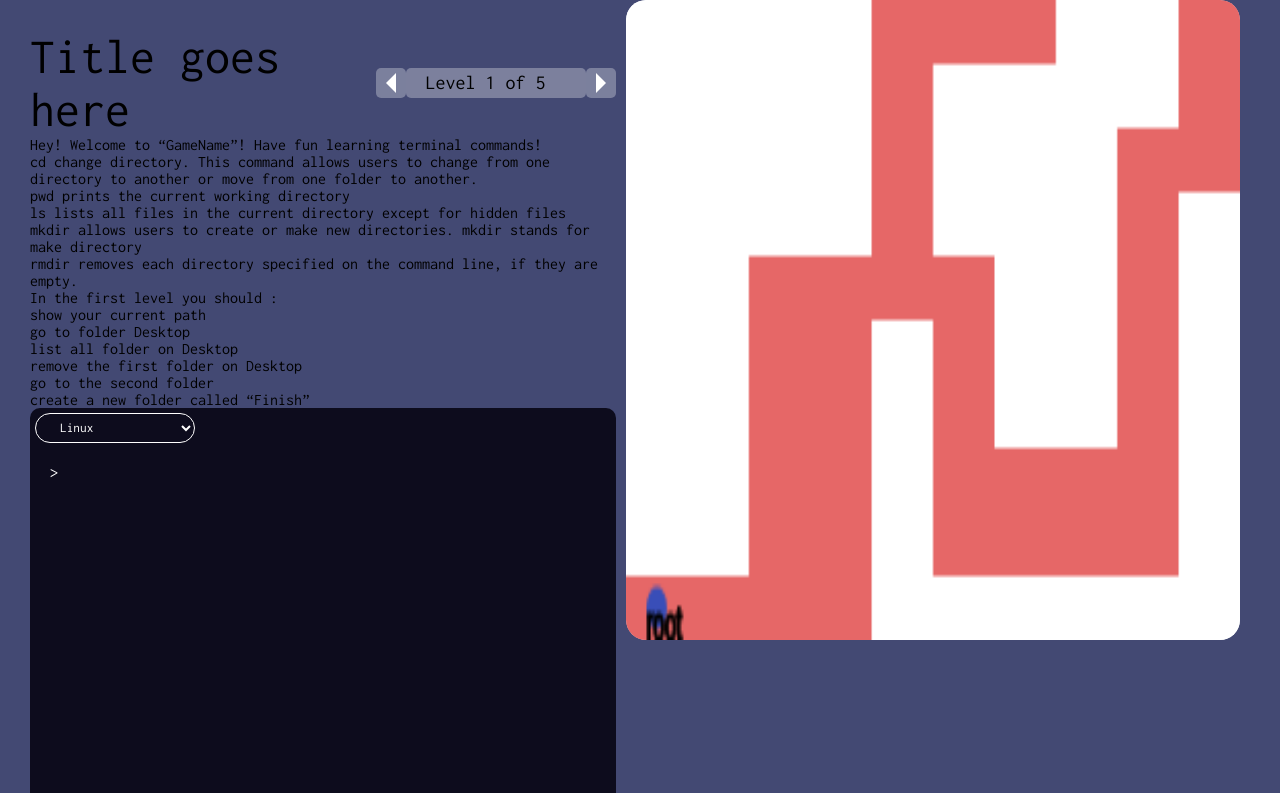
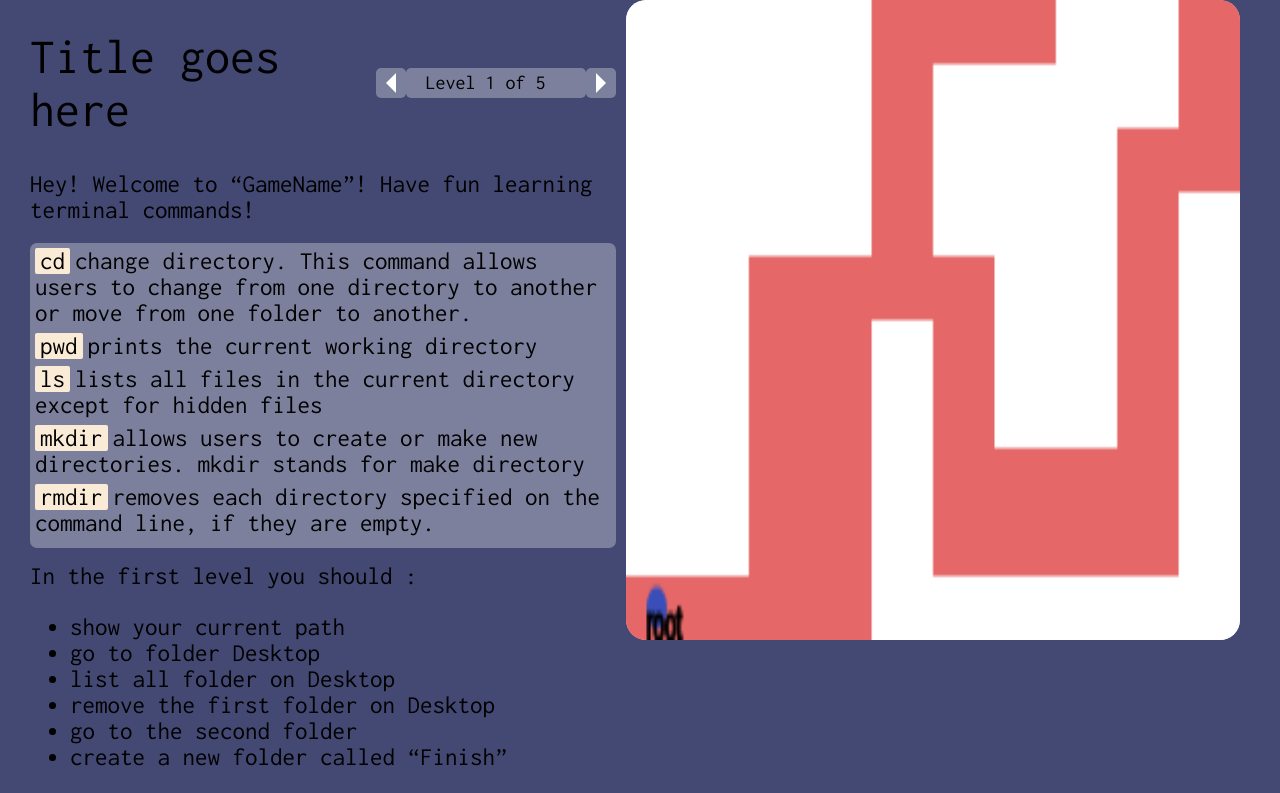
Before and after one commit to aruzhansabitkyzy/bash-learning-game, a React (Create React App) app in the folder game-front/: page /play in a window 1280 px wide. Shown: the top 793 px of the page. Built offline with nearby package versions, Linux system fonts and the light colour scheme.

Commit message:
character moving

```diff
--- a/game-front/src/App.js
+++ b/game-front/src/App.js
@@ -3,9 +3,11 @@ import './App.css';
 import {useState} from 'react';
 import {BrowserRouter as Router, Route, Routes} from 'react-router-dom';
 import {Play} from '../src/components/Play/play';
+import {useOnEnter} from './components/Terminal/useOnEnter';
 
 function App() {
   const [consoleInput, updateConsoleInput] = useState([]);
+
   return (
     <div>
           <Play consoleInput = {consoleInput} updateConsoleInput = {updateConsoleInput}/>
--- a/game-front/src/components/Maze/Mazes.js
+++ b/game-front/src/components/Maze/Mazes.js
@@ -12,8 +12,8 @@
         [1,1,1,1,0,0,0,0,0,0],
     ]
 
-    const pwd = {
-        "10,1": "root"
-    }
+    // const pwd = {
+    //     "10,1": "root"
+    // }
 
     export default mazes;
--- a/game-front/src/components/Maze/Player.js
+++ b/game-front/src/components/Maze/Player.js
@@ -1,8 +1,11 @@
-export class Player {
-    constructor(xPos, yPos) {
+import { Component } from "react";
+
+class Player{
+    constructor(posx, posy) {
+
         this.position = {
-            x : xPos,
-            y : yPos
+            x : posx,
+            y : posy
         }
         this.velocity = {
             xVel : 10,
@@ -10,6 +13,8 @@ export class Player {
         }
         this.width = 30;
         this.height = 20;
+        // this.setPosX = setPosX;
+        // this.setPosY = setPosY;
     }
 
     draw(context) {
@@ -27,11 +32,34 @@ export class Player {
         // }
         console.log("done");
     }
-    update(context, consoleInput) {
+    update(consoleInput, setPosX, setPosY) {
+        console.log(consoleInput + "is input");
+        if(consoleInput === 'pwd') {
+            // console.log(this.props);
 
+            setPosX( 75);
+            // px +=  75;
+            // console.log(px, py);
+            // this.position.x = px;
+            // this.position.y = py;
+            // console.log(this.position.x + " , " + this.position.y);
+        }
+        else if(consoleInput === 'cd Desktop') {
+            setPosY(-75);
+            // py -= 75;
+            // this.position.x = px;
+            // this.position.y = py;
+            // console.log(px, py);
+            // console.log(this.position.x + " , " + this.position.y);
+        }
+        else if(consoleInput === 'ls') {
+            setPosX(65);
+        }
     }
 
     // animate() {
     //     requestAnimationFrame(animate);
     // }
 }
+
+export default Player
--- a/game-front/src/components/Maze/maze1.js
+++ b/game-front/src/components/Maze/maze1.js
@@ -1,7 +1,7 @@
 import './maze.css';
 import {useEffect, useLayoutEffect, useRef, useState} from 'react';
 import mazes from './Mazes.js';
-import {Player} from '../Maze/Player';
+import Player from '../Maze/Player';
 import {Console} from '../Terminal/Console';
 
 
@@ -9,6 +9,9 @@ export const Maze1 = (props) => {
     const mazeArray  = mazes;
     const roadHeight =15;
     const roadWidth = 30;
+    const [posx, setPosx] = useState(15);
+    const [posy, setPosy] = useState(roadHeight * 9.5);
+
     const renderMaze = (context) => {
         for(let i=0;i<mazeArray.length;i++) {
             for(let j=0;j<mazeArray[i].length;j++) {
@@ -33,20 +36,36 @@ export const Maze1 = (props) => {
 
             }
         })
+
+        const setPosX =(posX) => {
+            console.log(posX);
+            setPosx(posx => posx + posX);
+        }
+
+        const setPosY =(posY) => {
+            setPosy(posy => posy + posY);
+        }
+
         console.log(props.consoleInput + " ci");
+
+        const updatePos = (context) => {
+
+            const player = new Player(posx, posy);
+            player.update(props.consoleInput, setPosX, setPosY);
+            player.draw(context);
+        }
+
     useEffect(() => {
         const canvas = canvasRef.current;
         const context = canvas.getContext('2d');
         renderMaze(context);
-        const player = new Player(15, roadHeight * 9.5);
-        player.update(context, props.consoleInput);
-        player.draw(context);
-
+        // <Player posx={posx} posy={posy} setPosX={setPosX} setPosY={setPosY} />
+        // updatePos();
+        updatePos(context)
         context.font = "10px Arial"
         context.strokeText("root",10, 150)
 
-    }, [renderMaze]);
-
+    }, [props.consoleInput]);
 
 
 
--- a/game-front/src/components/Play/play.css
+++ b/game-front/src/components/Play/play.css
@@ -205,3 +205,32 @@ font-size: 20px;
 .definition {
     font-family: 'Inconsolata';
 }
+.def_title {
+    font-size: 25px;
+    margin-top: 35px;
+    margin-bottom: 20px;
+}
+.command_name {
+    padding-left : 5px;
+    padding-right: 5px;
+    background-color: antiquewhite;
+    border-radius: 2px;
+    margin-right: 5px;
+    font-size: 25px;
+    display:inline-block;
+}
+.all_commands {
+    margin-bottom: 7px;
+    font-size:25px;
+}
+.def_commands {
+    background-color: rgb(255,255,255,0.3);
+    border-radius: 7px;
+    padding: 5px;
+}
+.def_task_title {
+    margin-top: 15px;
+}
+.def_task_title, .def_task {
+    font-size: 25px;
+}
--- a/game-front/src/components/Play/play.js
+++ b/game-front/src/components/Play/play.js
@@ -4,6 +4,8 @@ import {Console} from '../Terminal/Console';
 import { DisplayOutput } from '../Terminal/DisplayOutput';
 import { Maze1 } from '../Maze/maze1';
 import {Commands} from './commands';
+import {useOnEnter} from '../Terminal/useOnEnter';
+
 
 export const Play = (props) => {
     const [level, setLevel] = useState(1);
@@ -44,20 +46,19 @@ export const Play = (props) => {
                 ["rmdir","removes each directory specified on the command line, if they are empty."]
             ],
             task_title : "In the second level you should :",
-            task : {
-                t1: "show your current path",
-                t2: " go to folder Desktop",
-                t3: "list all folder on Desktop",
-                t4: "remove the first folder on Desktop",
-                t5: "go to the second folder",
-                t6: 'create a new folder called “Finish”'
-            },
+            task : [
+                "show your current path",
+                "go to folder Desktop",
+                "list all folder on Desktop",
+                "remove the first folder on Desktop",
+                "go to the second folder",
+                'create a new folder called “Finish”'
+            ],
             valid_answer : ['pwd' , 'cd' , 'ls' , 'rmdir' , 'mkdir'],
             maze: 1
         }
     ]
     const [height, changeHeight] = useState(0);
-
      const triggerHeight = () => {
         changeHeight(height + 1);
      }
@@ -73,8 +74,6 @@ export const Play = (props) => {
        tasks.map((task) => {
             if(task.id == level) {
                 setDef(task);
-                console.log(task + " is a task");
-
                 return task;
             }
             else {
@@ -106,16 +105,6 @@ export const Play = (props) => {
         let task = cList?.definition.task;
         let valid_answer = cList?.definition.valid_answer;
 
-    console.log(commands);
-    // console.log(cList.definition);
-    // let cm= Object.keys(cList).map((d, key) => {
-    //     console.log(d);
-    // });
-
-
-    console.log("is list");
-    // console.log(cList);
-
     return(
         <div className="play-container">
             <div className="game">
@@ -144,7 +133,7 @@ export const Play = (props) => {
                            {title}
                         </div>
                         <div className = "def_commands">
-                            {commands?.map((command, key) => (
+                            {commands?.map((command) => (
                                 <div className="all_commands" key ={command}><span className="command_name">{command[0]} </span><span className="command_desc">{command[1]}</span></div>
                             ))}
                         </div>
@@ -153,11 +142,11 @@ export const Play = (props) => {
                         <div className = "def_task_title">
                             {task_title}
                         </div>
-                        <div className = "def_task">
+                        <ul className = "def_task">
                             {task?.map((t, key) => (
-                                <div className="task_desc" key = {t}>{t}</div>
+                                <li className="task_desc" key = {t}>{t}</li>
                             ))}
-                        </div>
+                        </ul>
 
 
                 </div>
--- a/game-front/src/components/Terminal/DisplayOutput.js
+++ b/game-front/src/components/Terminal/DisplayOutput.js
@@ -10,11 +10,11 @@ export const DisplayOutput = ({consoleOutput}) => {
             <div className="out">
                 <div style={{display: 'flex', flexDirection: 'column'}}>
 
-                    {consoleOutput.map((text) => {
+                    {consoleOutput.map((text, i) => {
                        let res = text.split(":");
 
 
-                       return <div style={{ color: 'white' }}>
+                       return <div key={i} style={{ color: 'white' }}>
                                  <div> <Prompt /> {res[0]}</div>
                                  <div> <Prompt /> {res[1]}</div>
                               </div>
--- a/game-front/src/components/Terminal/useOnEnter.js
+++ b/game-front/src/components/Terminal/useOnEnter.js
@@ -12,7 +12,7 @@ export const useOnEnter = (props) => {
              updateConsoleOutput([...consoleOutput, `${value}:${newConsoleLine}`]);
 
              props.updateConsoleInput(value);
-            //  console.log(props.consoleInput +" hey");
+             console.log(props.consoleInput +" hey");
              props.triggerHeight();
             // const newConsoleInput = [...consoleInput];
             // newConsoleInput.push(value);
```
Lines whose indentation alone changed are shown as unchanged.
